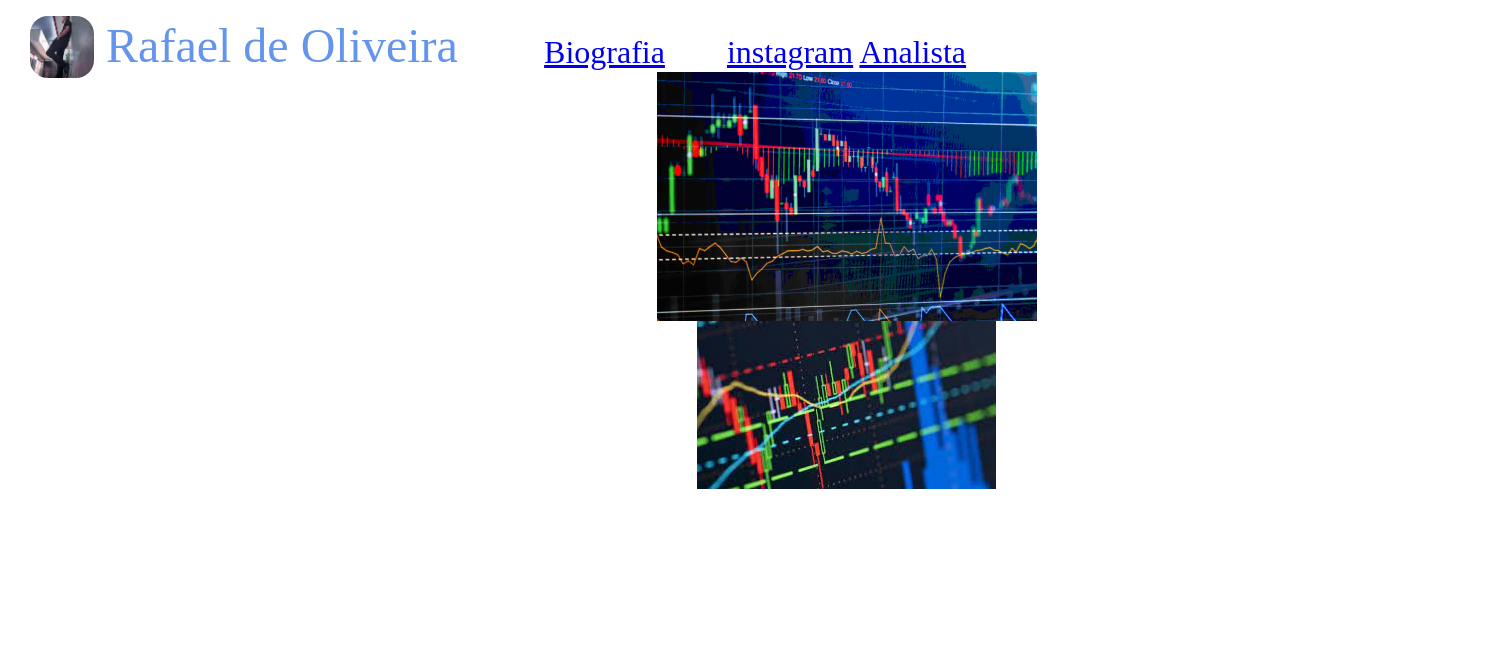
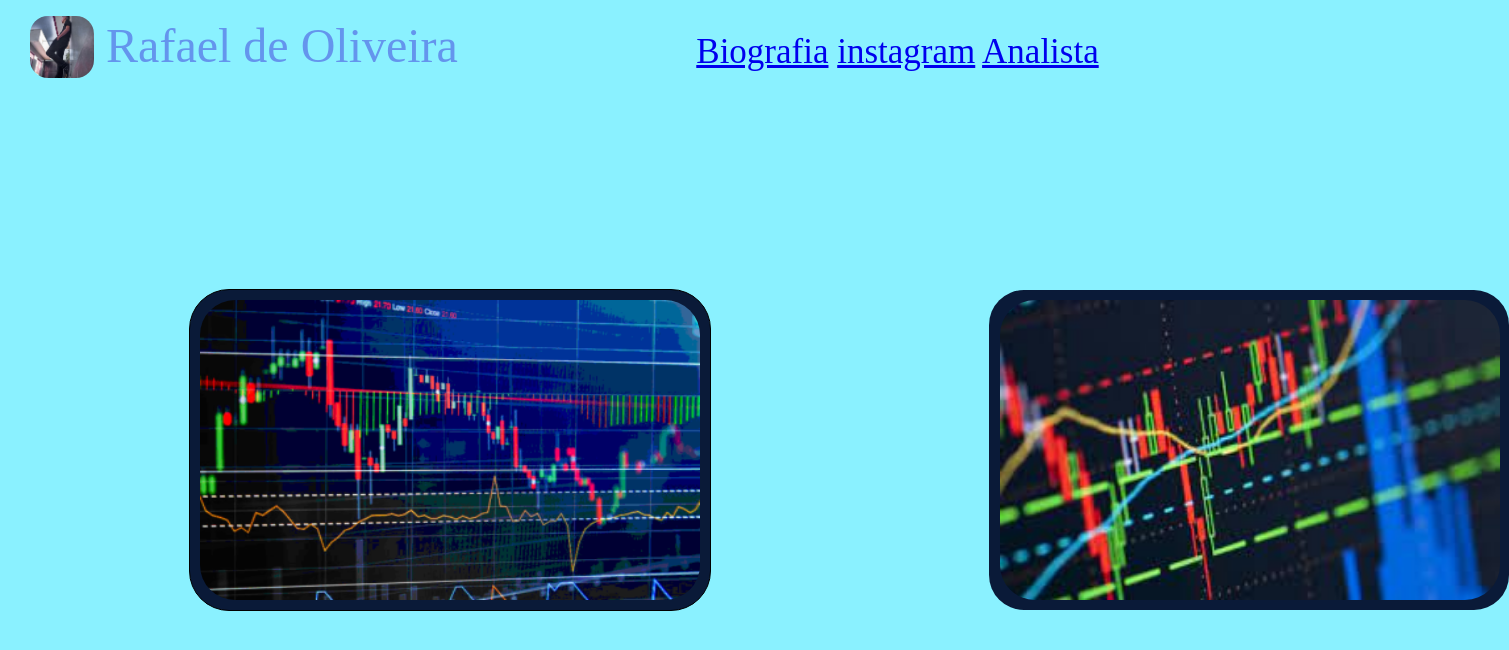
Before and after one commit to 28Rafa/projetos2e, a plain HTML site: page analista.html in a window 1280 px wide. Shown: the whole page, 1509 px wide, since content can reach past the window. Drawn offline with Linux system fonts and the light colour scheme.

Commit message:
Add files via upload

```diff
--- a/analista.html
+++ b/analista.html
@@ -1,20 +1,41 @@
+
+<!DOCTYPE html>
+    <html lang="port-br" dir="ltr">
+     <head>
+       <meta charset="utf-8">
+       <title> rafael </title>
+       <link rel="stylesheet" href="style.css">
+     </head>
+
+  <body>
+
+
      <header>
       Rafael de Oliveira
      </header>
 
       <header class="BT">
           <a href="index.html"> Biografia</a>
-</header>
- <img class="pea" src="foto1.jpeg" alt="peashooterfumaça">
-<header class="BT1">
           <a href="https://instagram.com/rafa.olr?igshid=ZDdkNTZiNTM="> instagram</a>
           <a href="analista.html">Analista</a>
+      </header>
+
+
+
+      <ul>
+        <h4 class="retangulo3" </h4>
+          <h5 class="retangulo4" </h5>
+       </ul>
+
+
+      <img class="pea" src="foto1.jpeg" alt="peashooterfumaça">
+      <img class="grafico1" src="analista.png" alt="">
+      <img class="grafico2" src="analista2.png" alt="">
+
 
 
       <link rel="stylesheet" href="style.css">
 
 
-
-
-<img class="grafico1"src="analista.png" alt="">
-<img class="grafico2"src="analista2.png" alt="">
+   </body>
+</html>
--- a/style.css
+++ b/style.css
@@ -1,3 +1,8 @@
+body{
+  background-color: rgb(138, 241, 255);
+
+  }
+
   header{
   position: absolute;
 width: 564px;
@@ -40,7 +45,7 @@ border-radius: 18px;
  left: 38px;
  top: 94px;
 
- border: 9px solid 	#6495ED;
+ border: 9px solid 	#5a8ff1;
  border-radius: 56px;
  color: #6495ED
  }
@@ -78,7 +83,7 @@ top: 106px;
 font-family: 'Lexend';
 font-style: normal;
 font-weight: 500;
-font-size: 48px;
+font-size: 70px;
 line-height: 60px;
 display: flex;
 align-items: center;
@@ -129,15 +134,16 @@ h2{
   position: absolute;
   width: 455px;
   height: 74px;
-  left: 377px;
+  left: 670px;
   top: 32px;
 
   font-family: 'Lexend';
   font-style: normal;
   font-weight: 400;
-  font-size: 32px;
+  font-size: 35px;
   line-height: 40px;
   text-align: center;
+
 
   color: 	#000080;
 }
@@ -157,7 +163,45 @@ h2{
   text-align: center;
 
   color: #6495ED;
+}
+.retangulo3{
+  position: absolute;
+ width: 520px;
+ height: 320px;
+ left: 189px;
+ top: 268px;
+ background: 		#0a1a38;
 
+ border: 1px solid #000000;
+border-radius: 40px;
+}
+.grafico1{
+position:absolute;
+width: 500px;
+top:300px;
+left: 200px;
+height: 300px;
+border-radius: 35px;
+}
+
+.retangulo4{
+
+    position: absolute;
+    width: 520px;
+    height: 320px;
+    top: 268px;
+    left: 989px;
+    background:#0a1a38;
+    border-radius: 35px;
 
 
 }
+.grafico2 {
+  position: absolute;
+  width: 500px;
+  height: 300px;
+  top: 300px;
+  left: 1000px;
+  border-radius: 35px;
+
+}
```
Also changed, not shown: index.html (+17 -11 lines). Lines whose indentation alone changed are shown as unchanged.
